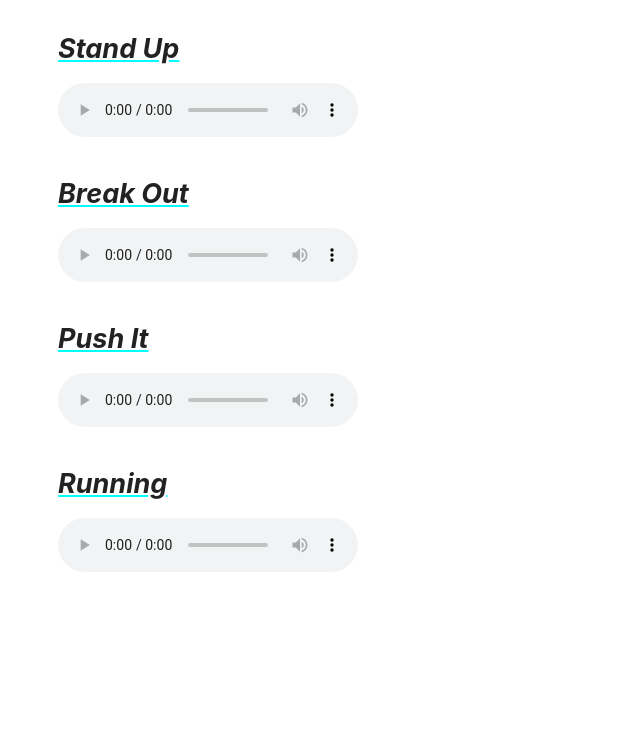
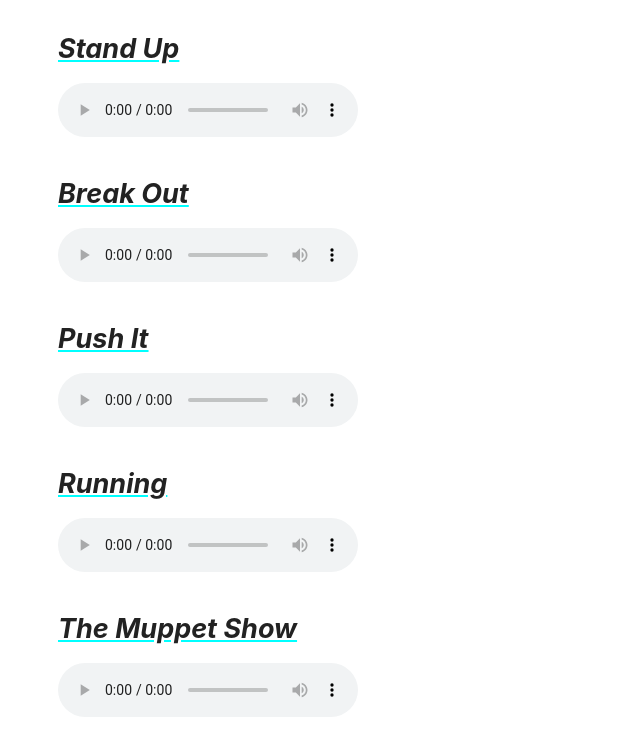
Before and after one commit to jcodo/soundboard, a plain HTML site: page index.html in a window 1280 px wide. Shown: the part 102-858 px from the top of the page, without its empty margins (198-838 px from the left). Before the commit the page ends 800 px from the top, so only its background shows below. Drawn offline with Linux system fonts and the light colour scheme.

Commit message:
The Muppet Show

```diff
--- a/index.html
+++ b/index.html
@@ -89,5 +89,11 @@ span[role="img"] {
                 <source src="audio/running.mp3" type="audio/mpeg">
             </audio>
         </article>
+        <article>
+            <h2 class="subtitle"><em>The Muppet Show</em></h2>
+            <audio controls>
+                <source src="audio/the-muppet-show.mp3" type="audio/mpeg">
+            </audio>
+        </article>
     </section>
 </main>
```
Also changed, not shown: 1 other file.
